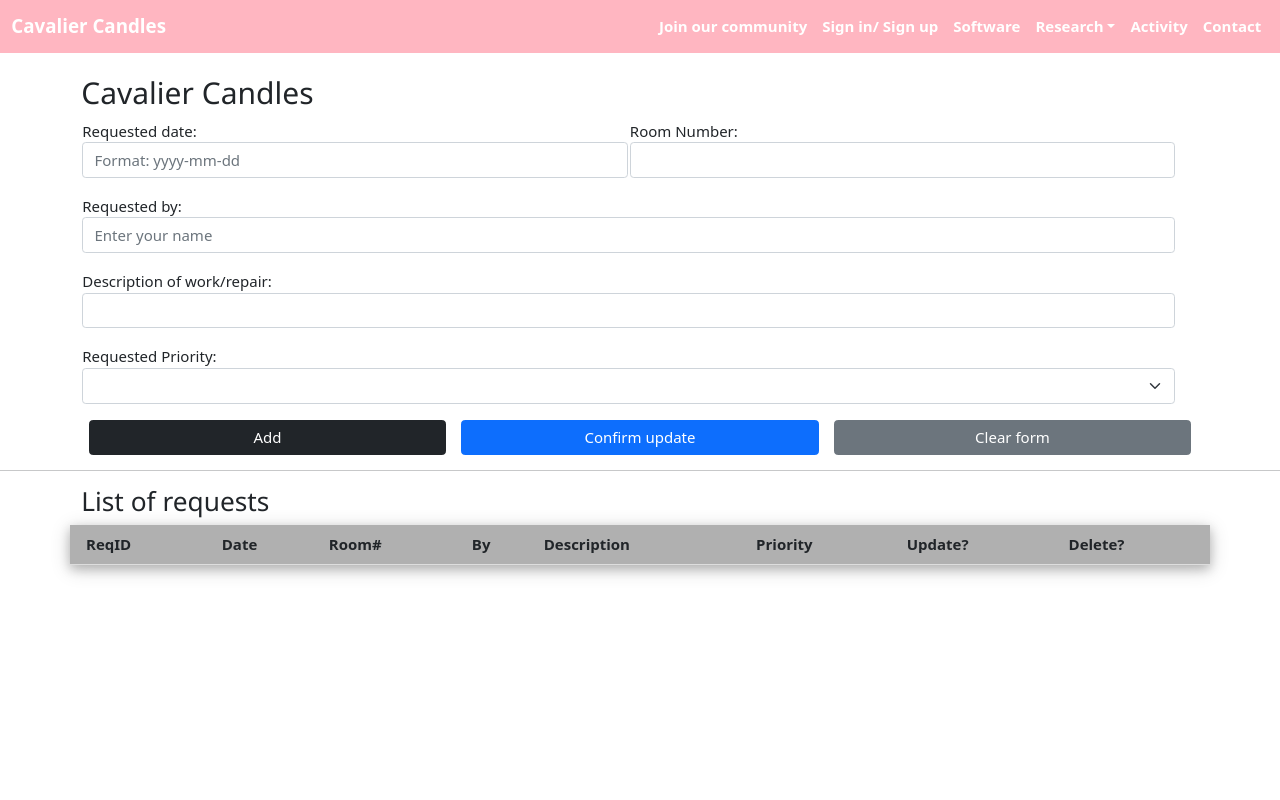
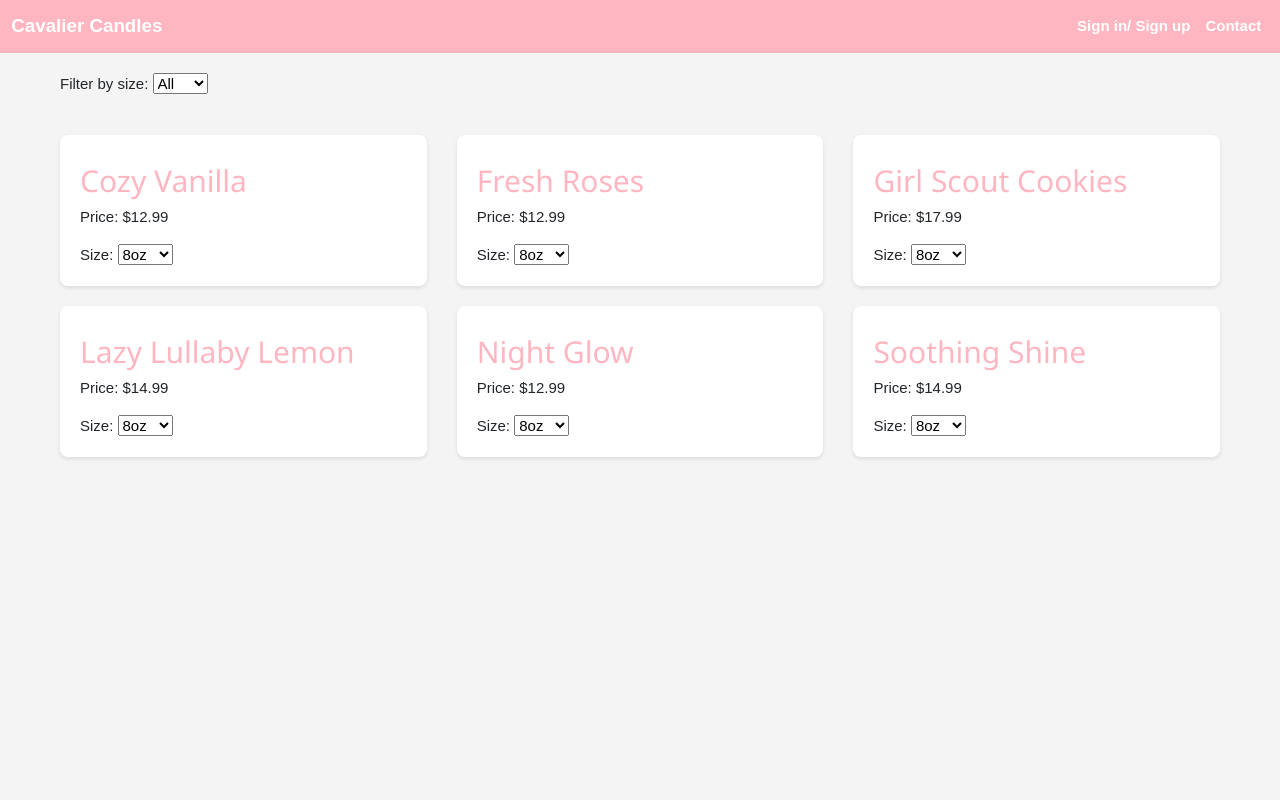
Before and after one commit to carlosfrev123/DB-Group-Repository-CS475, a PHP site: page /home.php in a window 1280 px wide. Run offline with PHP 8.4, Linux system fonts and the light colour scheme; data comes from the database, SQL or seed files in the repository; data that the repository does not hold is empty.

Commit message:
Added Home page functionality

```diff
--- a/template/header.php
+++ b/template/header.php
@@ -12,9 +12,9 @@
           <!-- check if currently logged in, display Log out button
                otherwise, display sign up and log in buttons -->
           <?php if (!isset($_SESSION['username'])) { ?>
-            <li class="nav-item">
+            <!-- <li class="nav-item">
               <a class="nav-link" href="register.php">Join our community</a>
-            </li>
+            </li> -->
             <li class="nav-item">
               <a class="nav-link" href="signin.php">Sign in/ Sign up</a>
             </li>
@@ -24,10 +24,10 @@
             </li>
           <?php } ?>
 
-          <li class="nav-item">
+          <!-- <li class="nav-item">
             <a class="nav-link" href="#">Software</a>
-          </li>
-          <li class="nav-item dropdown">
+          </li>             -->
+          <!-- <li class="nav-item dropdown">
             <a class="nav-link dropdown-toggle" href="#" id="dropdown01" role="button" data-bs-toggle="dropdown" aria-expanded="false">Research</a>
             <ul class="dropdown-menu" aria-labelledby="dropdown01">
               <li><a class="dropdown-item" href="#">Design</a></li>
@@ -35,10 +35,10 @@
               <li><a class="dropdown-item" href="#">Testing</a></li>
               <li><a class="dropdown-item" href="#">Maintenance</a></li>
             </ul>
-          </li>
-          <li class="nav-item">
+          </li> -->
+          <!-- <li class="nav-item">
             <a class="nav-link" href="#">Activity</a>
-          </li>
+          </li> -->
           <li class="nav-item">
             <a class="nav-link" href="#">Contact</a>
           </li>
@@ -50,11 +50,11 @@
 
 <style>
   .bannercolor {
-    background-color: #FFB6C1; /* Pink banner color */
+    background-color: #FFB6C1;
   }
   .navbar-brand,
   .navbar-nav .nav-link {
     color: #fff; /* White text color */
-    font-weight: bold; /* Bold font weight */
+    font-weight: bold;
   }
 </style>
--- /dev/null
+++ b/template/home-db.php
@@ -0,0 +1,38 @@
+<?php
+
+require 'connect-db.php';
+if (isset($_GET['size']) && isset($_GET['Name'])) {
+    $size = $_GET['size'];
+    $name = $_GET['Name'];
+
+    // Call function to get price
+    $result = updatePrice($size, $name);
+    echo htmlspecialchars($result['Price']); // Price output
+}
+// get Products query
+function getAvailableProducts($db) {
+    global $db;
+    $query = "SELECT Name, Price, size FROM Product WHERE stock > 0 GROUP BY Name";
+
+    $statement = $db->prepare($query);
+    $statement->execute();
+    $result = $statement->fetchAll();
+    $statement->closeCursor();
+
+    return $result;
+}
+
+function updatePrice($displayedSize, $displayedName) {
+    global $db;
+    $query = "SELECT Price FROM Product WHERE Name = :displayedName AND size = :displayedSize";
+
+    $statement = $db->prepare($query);
+    $statement->bindValue(':displayedName', $displayedName);
+    $statement->bindValue(':displayedSize', $displayedSize);
+    $statement->execute();
+    $result = $statement->fetch();
+    $statement->closeCursor();
+
+    return $result;
+}
+?>
--- a/template/home.php
+++ b/template/home.php
@@ -1,39 +1,12 @@
 <?php
 require("connect-db.php");    // include("connect-db.php");
-require("request-db.php");
+require("home-db.php");
+$products = getAvailableProducts($db);
+
+// $displayedPrice = updatedPriceFetch($displayedSize, $displayedName);
 ?>
 
-
 <?php   // form handling
-
-$list_of_requests = getAllRequests();
-// var_dump($list_of_requests);   // debug
-
-if ($_SERVER['REQUEST_METHOD'] == 'POST')   // GET
-{
-  if (!empty($_POST['addBtn']))    // $_GET['....']
-  {
-      addRequests($_POST['requestedDate'], $_POST['roomNo'], $_POST['requestedBy'], $_POST['requestDesc'], $_POST['priority_option']);
-      $list_of_requests = getAllRequests();
-  }
-  else if (!empty($_POST['updateBtn']))
-  {
-      // get reqId
-      $request_to_update = getRequestById($_POST['reqId']);
-      // var_dump($request_to_update );
-  }
-  else if (!empty($_POST['cofmBtn']))
-  {
-     // echo $_POST['cofm_reqId'] . ", " . $_POST['requestedDate'] .", " .  $_POST['roomNo'] .", " .  $_POST['requestedBy'] .", " .  $_POST['requestDesc'] .", " .  $_POST['priority_option'];
-     updateRequest($_POST['cofm_reqId'], $_POST['requestedDate'], $_POST['roomNo'], $_POST['requestedBy'], $_POST['requestDesc'], $_POST['priority_option']);
-     $list_of_requests = getAllRequests();
-  }
-  else if (!empty($_POST['deleteBtn']))
-  {
-    deleteRequest($_POST['reqId']);
-    $list_of_requests = getAllRequests();
-  }
-}
 
 ?>
 
@@ -43,162 +16,93 @@ if ($_SERVER['REQUEST_METHOD'] == 'POST')   // GET
   <meta charset="utf-8">
   <meta http-equiv="X-UA-Compatible" content="IE=edge">
   <meta name="viewport" content="width=device-width, initial-scale=1">
-  <meta name="author" content="Upsorn Praphamontripong">
-  <meta name="description" content="Maintenance request form, a small/toy web app for ISP homework assignment, used by CS 3250 (Software Testing)">
-  <meta name="keywords" content="CS 3250, Upsorn, Praphamontripong, Software Testing">
+  <meta name="author" content="Bereket, Carlos, Emily, Natalie">
+  <meta name="description" content="Website that sells candles">
+  <meta name="keywords" content="Cavalier Candles">
   <link rel="icon" type="image/png" href="https://www.cs.virginia.edu/~up3f/cs4750/images/db-icon.png" />
 
   <title>Cavalier Candles</title>
   <link rel="stylesheet" href="https://www.w3schools.com/w3css/4/w3.css">
   <link href="https://cdn.jsdelivr.net/npm/bootstrap@5.1.3/dist/css/bootstrap.min.css" rel="stylesheet" integrity="sha384-1BmE4kWBq78iYhFldvKuhfTAU6auU8tT94WrHftjDbrCEXSU1oBoqyl2QvZ6jIW3" crossorigin="anonymous">
   <link rel="stylesheet" href="maintenance-system.css">
+
+  <meta charset="UTF-8">
+    <meta name="viewport" content="width=device-width, initial-scale=1.0">
+    <title>Candle Shop</title>
+    <style>
+        body {
+            font-family: Arial, sans-serif;
+            margin: 0;
+            padding: 0;
+            background-color: #f4f4f4;
+        }
+        .container {
+            max-width: 1200px;
+            margin: 0 auto;
+            padding: 20px;
+            display: flex;
+            flex-wrap: wrap;
+            justify-content: space-between;
+        }
+        .product {
+            background-color: #fff;
+            border-radius: 8px;
+            box-shadow: 0 2px 4px rgba(0, 0, 0, 0.1);
+            padding: 20px;
+            margin-bottom: 20px;
+            width: calc(33.33% - 20px); /* Adjust width for 3 boxes per row */
+            box-sizing: border-box;
+        }
+        .product img {
+            max-width: 100%;
+            height: auto;
+            border-radius: 8px;
+        }
+    </style>
 </head>
 
 <body>
+
 <?php include("header.php"); ?>
+<script>
+function updatedPriceFetch(uniqueId, selectedSize, productName) {
+    const xhttp = new XMLHttpRequest();
+    xhttp.onload = function() {
+        if (this.readyState == 4 && this.status == 200) {
+            document.getElementById('price-' + uniqueId).textContent = this.responseText;
+        }
+    };
+    xhttp.open("GET", "home-db.php?size=" + selectedSize + "&Name=" + encodeURIComponent(productName), true);
+    xhttp.send();
+}
+</script>
 
-<div class="container">
-  <div class="row g-3 mt-2">
-    <div class="col">
-      <h2>Cavalier Candles</h2>
+    <div class="container">
+        <div class="filter-option">
+            <label for="sizeFilter">Filter by size:</label>
+            <select id="sizeFilter" name="sizeFilter" onchange="filterProducts()">
+                <option value="">All</option>
+                <option value="8oz">8oz</option>
+                <option value="12oz">12oz</option>
+            </select>
+        </div>
     </div>
-  </div>
 
-  <!---------------->
-
-  <form method="post" action="<?php $_SERVER['PHP_SELF'] ?>" onsubmit="return validateInput()">
-    <table style="width:98%">
-      <tr>
-        <td width="50%">
-          <div class='mb-3'>
-            Requested date:
-            <input type='text' class='form-control'
-                   id='requestedDate' name='requestedDate'
-                   placeholder='Format: yyyy-mm-dd'
-                   pattern="\d{4}-\d{1,2}-\d{1,2}"
-                   value="<?php if ($request_to_update != null) echo $request_to_update['reqDate'] ?>" />
-          </div>
-        </td>
-        <td>
-          <div class='mb-3'>
-            Room Number:
-            <input type='text' class='form-control' id='roomNo' name='roomNo'
-            value="<?php if ($request_to_update != null) echo $request_to_update['roomNumber'] ?>" />
-          </div>
-        </td>
-      </tr>
-      <tr>
-        <td colspan=2>
-          <div class='mb-3'>
-            Requested by:
-            <input type='text' class='form-control' id='requestedBy' name='requestedBy'
-                   placeholder='Enter your name'
-                   value="<?php if ($request_to_update != null) echo $request_to_update['reqBy'] ?>" />
-          </div>
-        </td>
-      </tr>
-      <tr>
-        <td colspan=2>
-          <div class="mb-3">
-            Description of work/repair:
-            <input type='text' class='form-control' id='requestDesc' name='requestDesc'
-            value="<?php if ($request_to_update != null) echo $request_to_update['repairDesc'] ?>" />
+    <div class="container">
+    <?php foreach ($products as $product): ?>
+        <?php $uniqueId = htmlspecialchars($product['Name']) . rand(); ?>
+        <div class="product">
+            <h2> <h2 style="color: #FFB6C1;"><?php echo htmlspecialchars($product['Name']); ?></h2>
+            <p>Price: $<span id="price-<?php echo $uniqueId; ?>"><?php echo htmlspecialchars($product['Price']); ?></span></p>
+            <label for="size-<?php echo $uniqueId; ?>">Size:</label>
+            <select id="size-<?php echo $uniqueId; ?>" name="size" onchange="updatedPriceFetch('<?php echo $uniqueId; ?>', this.value, '<?php echo addslashes(htmlspecialchars($product['Name'])); ?>')">
+                <option value="8oz">8oz</option>
+                <option value="12oz">12oz</option>
+            </select>
         </div>
-        </td>
-      </tr>
-      <tr>
-        <td colspan=2>
-          <div class='mb-3'>
-            Requested Priority:
-            <select class='form-select' id='priority_option' name='priority_option'>
-              <option selected></option>
-              <option value='high' <?php if ($request_to_update!=null && $request_to_update['reqPriority']=='high') echo ' selected="selected"' ?> >
-                High - Must be done within 24 hours</option>
-              <option value='medium' <?php if ($request_to_update!=null && $request_to_update['reqPriority']=='medium') echo ' selected="selected"' ?> >
-                Medium - Within a week</option>
-              <option value='low' <?php if ($request_to_update!=null && $request_to_update['reqPriority']=='low') echo ' selected="selected"' ?> >
-                Low - When you get a chance</option>
-            </select>
-          </div>
-        </td>
-      </tr>
-    </table>
-
-    <div class="row g-3 mx-auto">
-      <div class="col-4 d-grid ">
-      <input type="submit" value="Add" id="addBtn" name="addBtn" class="btn btn-dark"
-           title="Submit a maintenance request" />
-      </div>
-      <div class="col-4 d-grid ">
-      <input type="submit" value="Confirm update" id="cofmBtn" name="cofmBtn" class="btn btn-primary"
-           title="Update a maintenance request" />
-      <input type="hidden" value="<?= $_POST['reqId'] ?>" name="cofm_reqId" />
-      <!-- Why need to attach this cofm_reqId?
-           Because of HTTP stateless property, $_POST['reqId'] is available to this request only.
-           To carry over the reqId to the next round of form submision, need to pass a token to the next request.
-      -->
-      </div>
-      <div class="col-4 d-grid">
-        <input type="reset" value="Clear form" name="clearBtn" id="clearBtn" class="btn btn-secondary" />
-      </div>
-    </div>
-    <div>
-  </div>
-</form>
-
+    <?php endforeach; ?>
 </div>
 
-
-<hr/>
-<div class="container">
-<h3>List of requests</h3>
-<div class="row justify-content-center">
-<table class="w3-table w3-bordered w3-card-4 center" style="width:100%">
-  <thead>
-  <tr style="background-color:#B0B0B0">
-    <th><b>ReqID</b></th>
-    <th><b>Date</b></th>
-    <th><b>Room#</b></th>
-    <th><b>By</b></th>
-    <th><b>Description</b></th>
-    <th><b>Priority</b></th>
-    <th><b>Update?</b></th>
-    <th><b>Delete?</b></th>
-  </tr>
-  </thead>
-  <!-- iterate array of results, display the existing requests -->
-  <?php foreach ($list_of_requests as $req_info): ?>
-  <tr>
-     <td><?php echo $req_info['reqId']; ?></td>
-     <td><?php echo $req_info['reqDate']; ?></td>
-     <td><?php echo $req_info['roomNumber']; ?></td>
-     <td><?php echo $req_info['reqBy']; ?></td>
-     <td><?php echo $req_info['repairDesc']; ?></td>
-     <td><?php echo $req_info['reqPriority']; ?></td>
-     <td>
-       <form action="request.php" method="post">   <!-- get -->
-          <input type="submit" value="Update" name="updateBtn"
-                 class="btn btn-primary" />
-          <input type="hidden" name="reqId"
-                 value="<?php echo $req_info['reqId']; ?>" />
-       </form>
-     </td>
-     <td>
-       <form action="request.php" method="post">   <!-- get -->
-          <input type="submit" value="Delete" name="deleteBtn"
-                 class="btn btn-danger" />
-          <input type="hidden" name="reqId"
-                 value="<?php echo $req_info['reqId']; ?>" />
-       </form>
-     </td>
-  </tr>
-<?php endforeach; ?>
-
-</table>
-</div>
-
-
-<br/><br/>
 
 <?php
 //include('footer.html') ?>
--- a/template/request-db.php
+++ /dev/null
@@ -1,91 +0,0 @@
-<?php
-function addRequests($reqDate, $roomNumber, $reqBy, $repairDesc, $reqPriority)
-{
-    global $db;
-    $query = "INSERT INTO requests (reqDate, roomNumber, reqBy, repairDesc, reqPriority) VALUES (:reqDate, :roomNumber, :reqBy, :repairDesc, :reqPriority)";
-
-    try{
-        //$statement = $db->query($query);
-
-        // prepared statement
-        // pre-compile
-        $statement = $db->prepare($query);
-
-        //fill in the value
-        $statement->bindValue(':reqDate', $reqDate);
-        $statement->bindValue(':roomNumber', $roomNumber);
-        $statement->bindValue(':reqBy', $reqBy);
-        $statement->bindValue(':repairDesc', $repairDesc);
-        $statement->bindValue(':reqPriority', $reqPriority);
-
-        // execute
-        $statement->execute();
-        $statement->closeCursor();
-    } catch (PDOException $e)
-    {
-        $e->getMessage();
-    } catch (Exception $e)
-    {
-        $e->getMessage();
-    }
-}
-
-function getAllRequests()
-{
-    global $db;
-    $query = "SELECT * FROM requests";
-    $statement = $db->prepare($query);
-    $statement->execute();
-    $result = $statement->fetchAll(); //fetch all rows that we get as result fetch() for only first row
-    $statement->closeCursor();
-
-    return $result;
-}
-
-function getRequestById($id)
-{
-    global $db;
-    $query = "SELECT * FROM requests WHERE reqId=:reqId";
-    $statement = $db->prepare($query);
-    $statement->bindValue(':reqId', $id);
-    $statement->execute();
-    $result = $statement->fetch();
-    $statement->closeCursor();
-
-    return $result;
-}
-
-function updateRequest($reqId, $reqDate, $roomNumber, $reqBy, $repairDesc, $reqPriority)
-{
-    global $db;
-    $query = "UPDATE requests SET reqDate=:reqDate, roomNumber=:roomNumber, reqBy=:reqBy, repairDesc=:repairDesc, reqPriority=:reqPriority WHERE reqId=:reqId";
-
-    $statement = $db->prepare($query);
-
-    // fill in the value
-    $statement->bindValue(':reqId', $reqId);
-    $statement->bindValue(':reqDate', $reqDate);
-    $statement->bindValue(':roomNumber', $roomNumber);
-    $statement->bindValue(':reqBy', $reqBy);
-    $statement->bindValue(':repairDesc', $repairDesc);
-    $statement->bindValue(':reqPriority', $reqPriority);
-
-    // execute
-    $statement->execute();
-    $statement->closeCursor();
-
-}
-
-function deleteRequest($reqId)
-{
-    global $db;
-    $query = "DELETE FROM requests WHERE reqID=:reqID" ;
-
-    $statement = $db->prepare($query);
-    $statement->bindValue(':reqID', $reqId);
-    $statement->execute();
-    $statement->closeCursor();
-
-}
-
-?>
```
Also changed, not shown: template/signin.php (+1 -17 lines), 1 other file.
